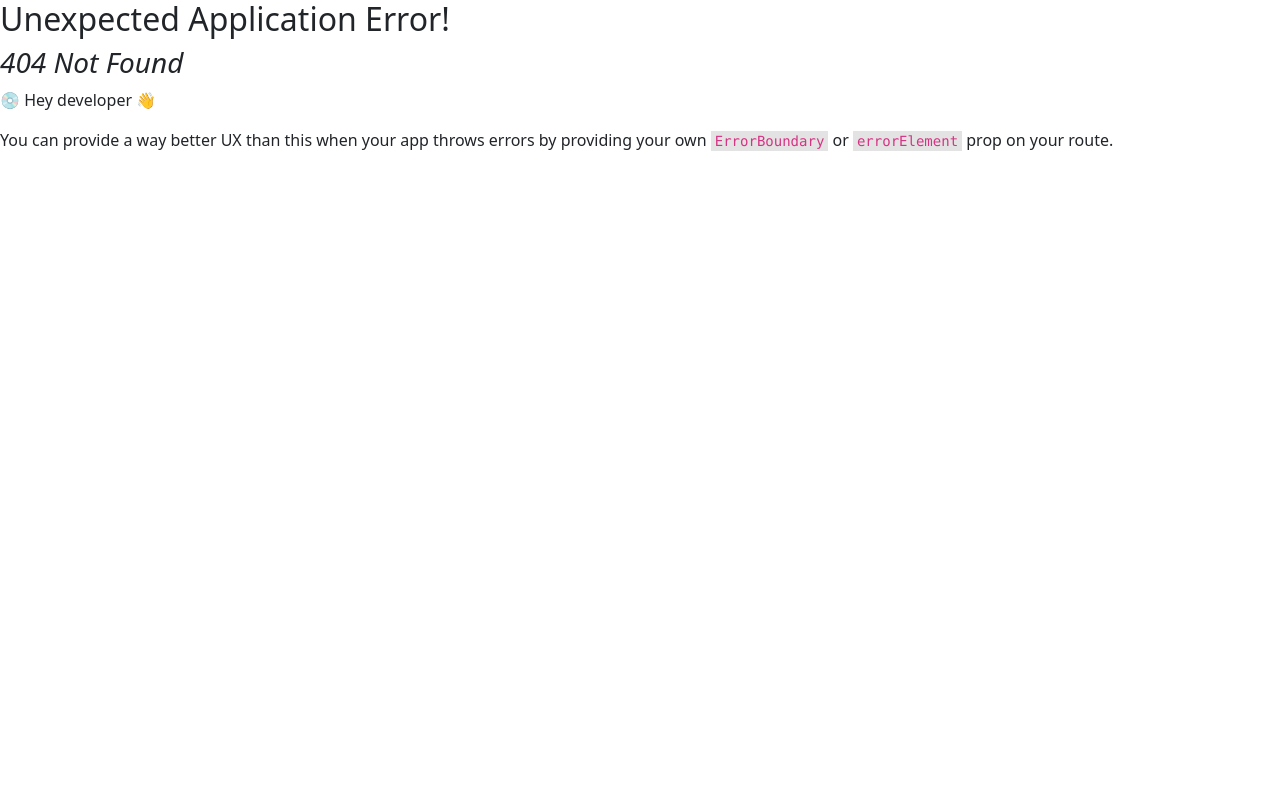
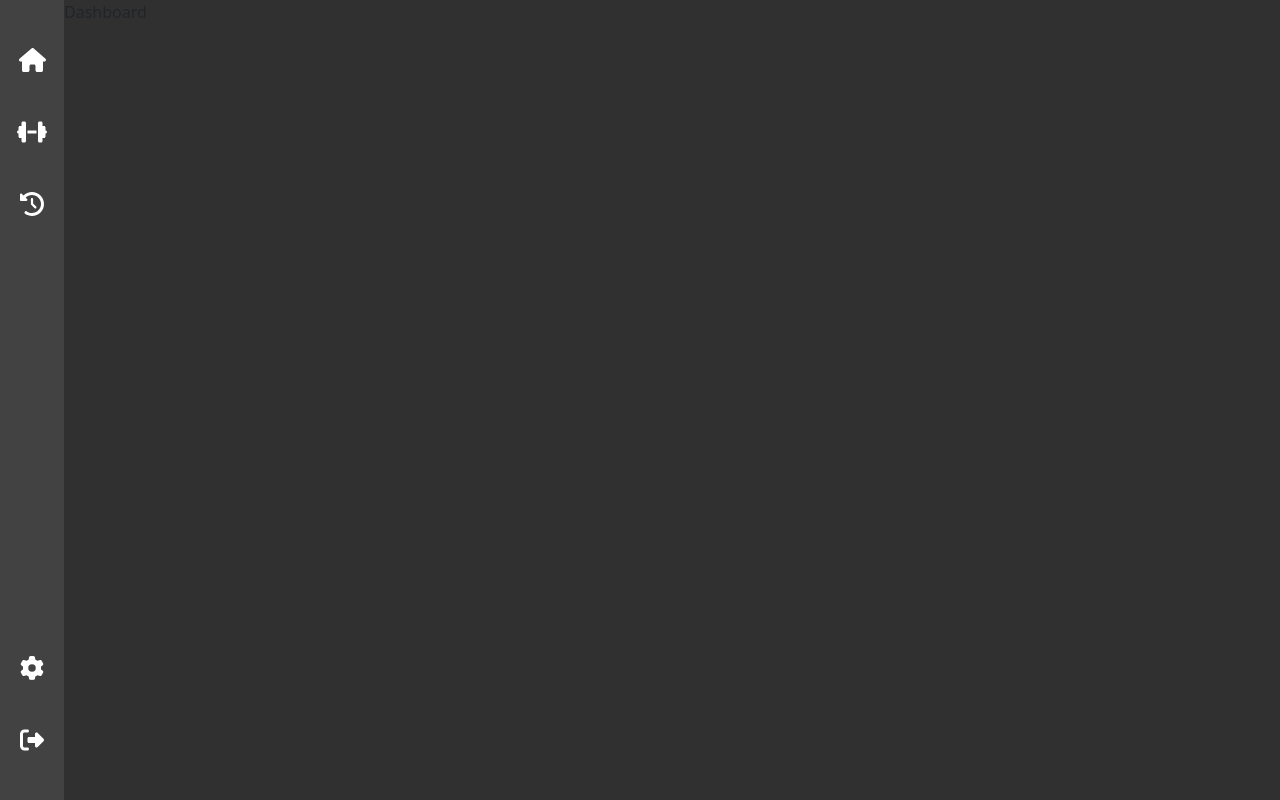
Before and after one commit to emrekrn/workout-planner-frontend, a React (Vite) app: page / in a window 1280 px wide. Before the commit this address led to /dashboard. Built offline with nearby package versions, Linux system fonts and the light colour scheme.

Commit message:
Routes have been added to the desktop nav. The router.tsx file has been adjusted.

```diff
--- a/src/components/Layout/DesktopNav/DesktopNav.tsx
+++ b/src/components/Layout/DesktopNav/DesktopNav.tsx
@@ -17,7 +17,7 @@ const DesktopNav = () => {
 	return (
 		<div className='nav-bar-large bg-secondary d-none d-sm-flex flex-column align-items-center justify-content-between pt-5 gap-5'>
 			<div className='nav-top d-flex flex-column align-items-center gap-5'>
-				<a className='nav-icon' href='#'>
+				<a className='nav-icon' href='/'>
 					<OverlayTrigger
 						key='top'
 						placement='right'
@@ -27,7 +27,7 @@ const DesktopNav = () => {
 					</OverlayTrigger>
 					{/* homepage */}
 				</a>
-				<a className='nav-icon' href='#'>
+				<a className='nav-icon' href='my-workouts'>
 					<OverlayTrigger
 						key='top'
 						placement='right'
--- a/src/components/WorkoutsPage/Workout/workout.scss
+++ b/src/components/WorkoutsPage/Workout/workout.scss
@@ -19,8 +19,8 @@
 		width: 70%;
 
 		.favourite-btn-field {
-			width: 1.7rem;
-			height: 1.7rem;
+			width: 2rem;
+			height: 2rem;
 			border-radius: 5px;
 			transition: all 0.2s ease;
 
--- a/src/context/UserAuthenticationContext.tsx
+++ b/src/context/UserAuthenticationContext.tsx
@@ -16,7 +16,7 @@ const UserAuthenticationContextProvider = ({
 	children: ReactElement;
 }) => {
 	const value = {
-		userToken: 'null',
+		userToken: 'tes',
 		userId: 1,
 	};
 	return (
--- /dev/null
+++ b/src/pages/DashboardPage/Dashboard.tsx
@@ -0,0 +1,7 @@
+import React from 'react';
+
+const Dashboard = () => {
+	return <div>Dashboard</div>;
+};
+
+export default Dashboard;
--- a/src/pages/LoginPage/LoginPage.tsx
+++ b/src/pages/LoginPage/LoginPage.tsx
@@ -8,7 +8,7 @@ import { UserAuthenticationContext } from '../../context/UserAuthenticationConte
 const LoginPage = () => {
 	const { userToken } = useContext(UserAuthenticationContext);
 	if (userToken) {
-		return <Navigate to='/dashboard' replace />;
+		return <Navigate to='/' replace />;
 	}
 	return (
 		<div className='login-page bg-primary row m-0'>
--- a/src/services/ProtectedRoute.tsx
+++ b/src/services/ProtectedRoute.tsx
@@ -6,7 +6,7 @@ const ProtectedRoute = ({ children }: { children: ReactElement }) => {
 	const { userToken } = useContext(UserAuthenticationContext);
 
 	if (!userToken) {
-		return <Navigate to='/' replace />;
+		return <Navigate to='/login' replace />;
 	}
 	return children;
 };
```
Also changed, not shown: src/router.tsx (+19 -14 lines), src/pages/DashboardPage/dashboard.scss (added).
